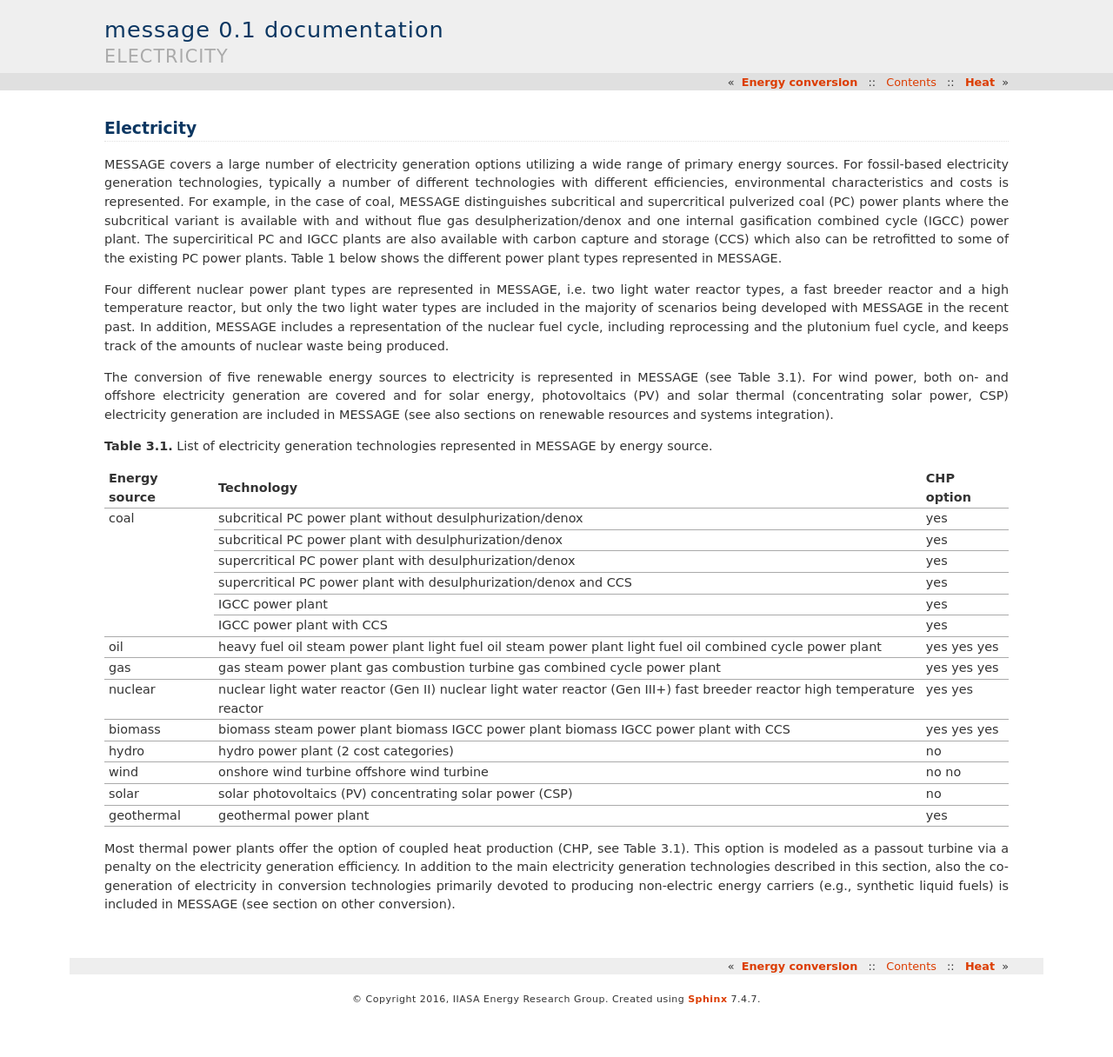
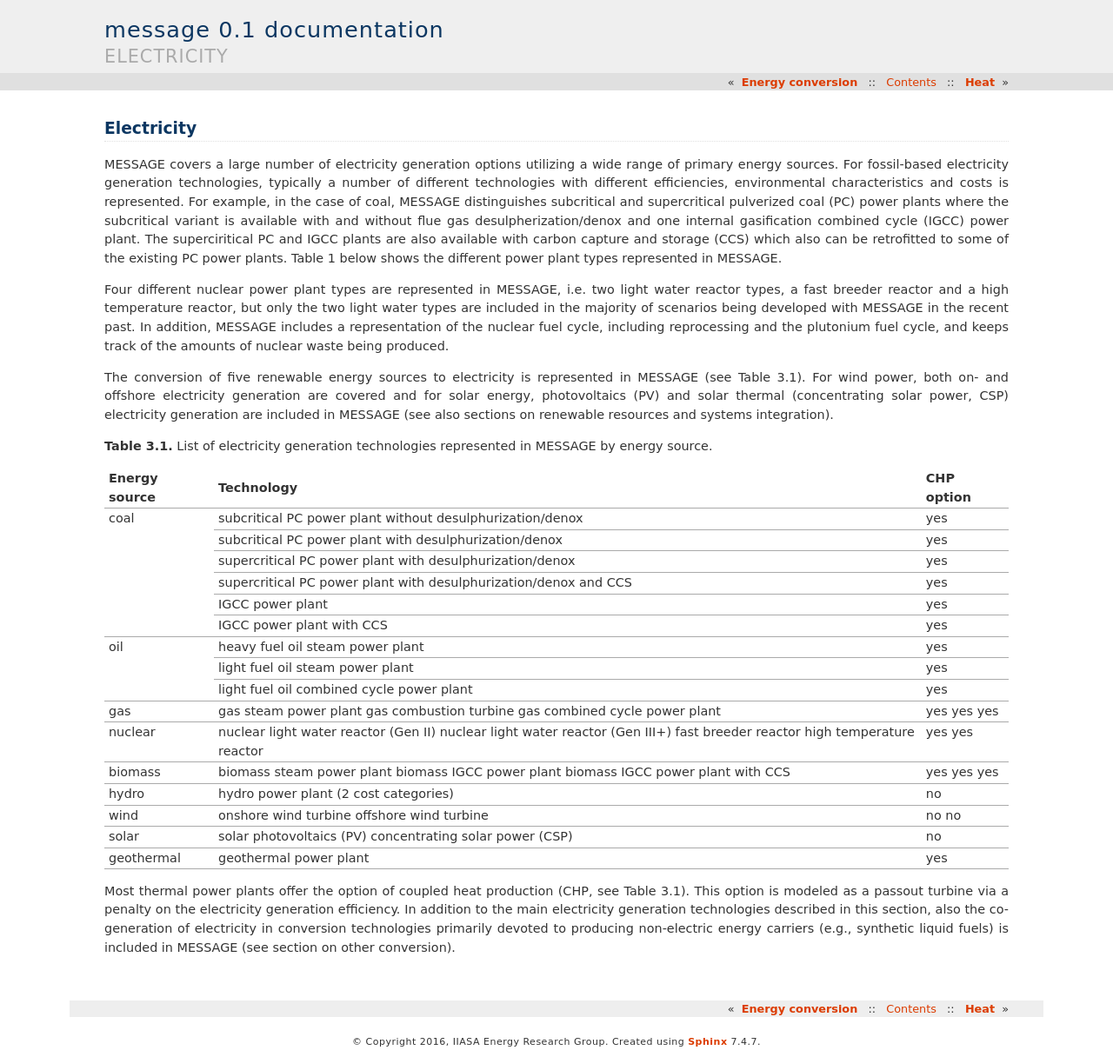
Before and after one commit to iiasa/message_doc, a Sphinx documentation site: the page built from source/message_globiom/energy/conversion/electricity.rst, in a window 1280 px wide. Shown: the whole page at 87% size. Built offline with Sphinx 7.4.7, drawn with Linux system fonts in a browser that asks for light colours; before the commit the page ends 1167 px from its top, so only the background shows below that.

```diff
--- a/source/message_globiom/energy/conversion/electricity.rst
+++ b/source/message_globiom/energy/conversion/electricity.rst
@@ -23,7 +23,11 @@ The conversion of five renewable energy sources to electricity is represented in
 |                  +----------------------------------------------------------------------------------------------------------------------------------------------------------------------------------------------------------------------------------------------------------------------------------------+--------------------------+
 |                  | IGCC power plant with CCS                                                                                                                                                                                                                                                              | yes                      |
 +------------------+----------------------------------------------------------------------------------------------------------------------------------------------------------------------------------------------------------------------------------------------------------------------------------------+--------------------------+
-| oil              | heavy fuel oil steam power plant light fuel oil steam power plant light fuel oil combined cycle power plant                                                                                                                                                                            | yes yes yes              |
+| oil              | heavy fuel oil steam power plant                                                                                                                                                                                                                                                       | yes                      |
+|                  +----------------------------------------------------------------------------------------------------------------------------------------------------------------------------------------------------------------------------------------------------------------------------------------+--------------------------+
+|                  | light fuel oil steam power plant                                                                                                                                                                                                                                                       | yes                      |
+|                  +----------------------------------------------------------------------------------------------------------------------------------------------------------------------------------------------------------------------------------------------------------------------------------------+--------------------------+
+|                  | light fuel oil combined cycle power plant                                                                                                                                                                                                                                              | yes                      |
 +------------------+----------------------------------------------------------------------------------------------------------------------------------------------------------------------------------------------------------------------------------------------------------------------------------------+--------------------------+
 | gas              | gas steam power plant gas combustion turbine gas combined cycle power plant                                                                                                                                                                                                            | yes yes yes              |
 +------------------+----------------------------------------------------------------------------------------------------------------------------------------------------------------------------------------------------------------------------------------------------------------------------------------+--------------------------+
```
